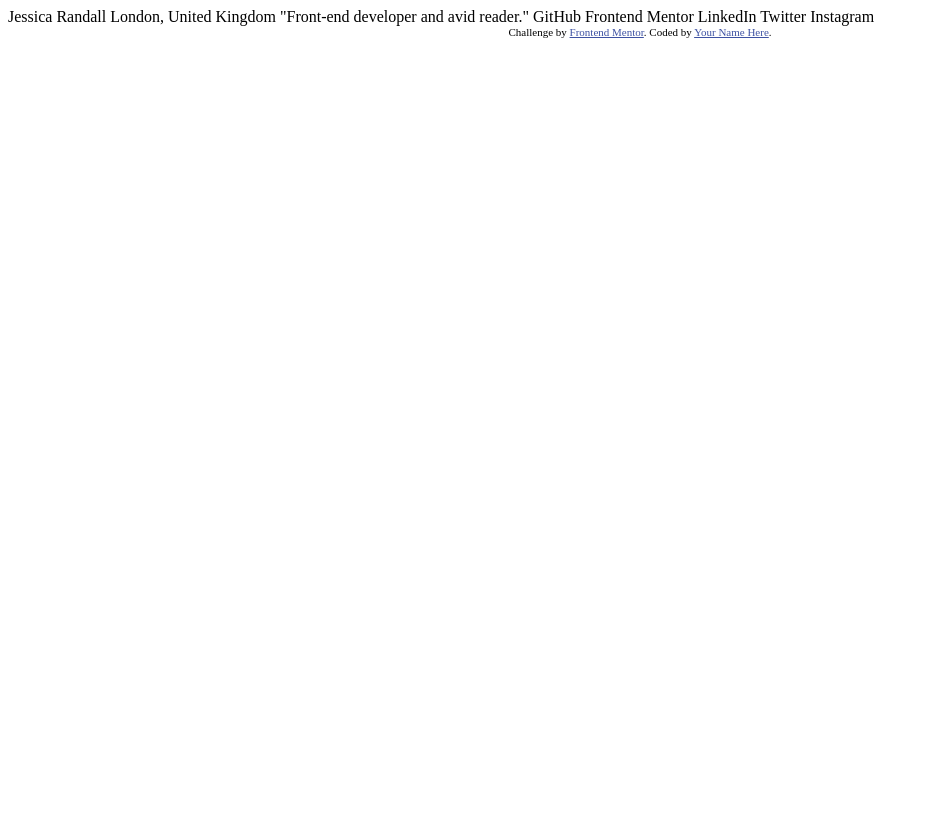
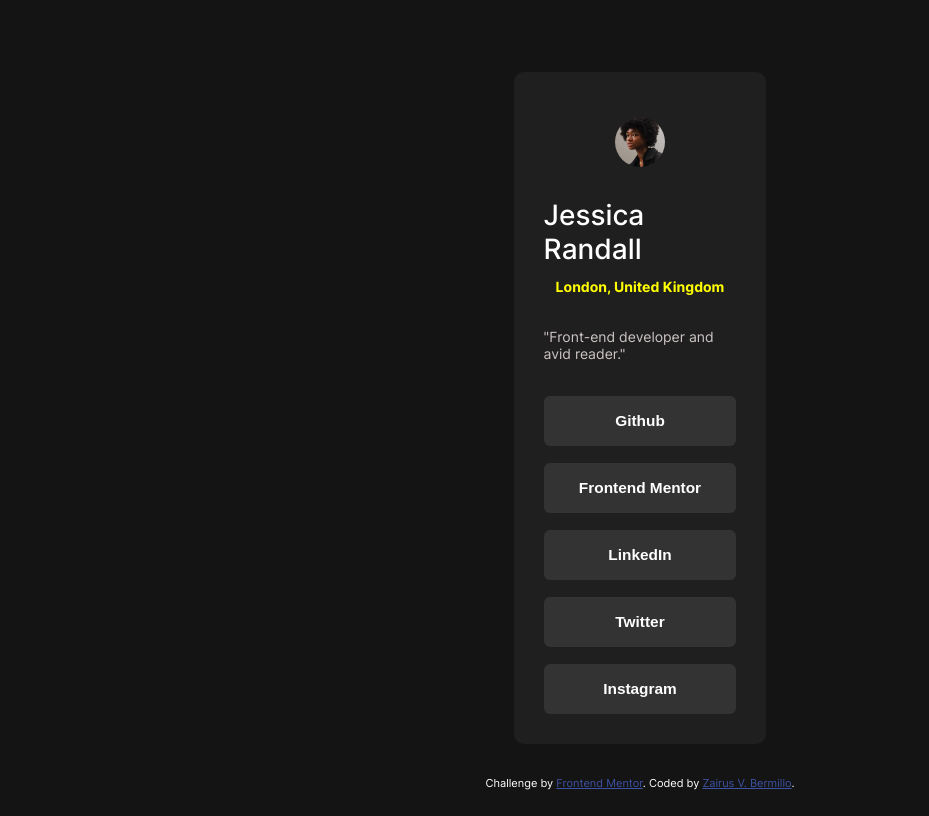
Before and after one commit to notZairus/FrontendMentor_SocialLinks, a plain HTML site: page index.html in a window 1280 px wide. Shown: the whole page, without its empty margins (0-929 px from the left). Drawn offline with Linux system fonts and the light colour scheme; files whose address does not match are found by name.

Commit message:
inaantok na ko bukas ko tapusin

```diff
--- a/index.html
+++ b/index.html
@@ -10,25 +10,114 @@
 
   <!-- Feel free to remove these styles or customise in your own stylesheet 👍 -->
   <style>
-    .attribution { font-size: 11px; text-align: center; }
+
+    @font-face {
+      font-family: Needed Font;
+      src: url(./assets/fonts/\/Inter-VariableFont_slnt\,wght.ttf);
+    }
+
+    .attribution { font-size: 11px; text-align: center; color: white; position: fixed; bottom: 10px;}
     .attribution a { color: hsl(228, 45%, 44%); }
+
+    html {
+      font-family: "Needed Font", Arial, Helvetica, sans-serif;
+      font-size: 14px;
+    }
+
+    body {
+      background-color: hsl(0, 0%, 8%);
+      height: 100dvh;
+      display: flex;
+      align-items: center;
+      justify-content: center;
+      flex-direction: column;
+      position: relative;
+    }
+
+    main {
+      width: 20%;
+      background-color: hsl(0, 0%, 12%);
+      border-radius: 10px;
+      box-sizing: border-box;
+      padding: 45px 30px 30px 30px;
+
+      display: flex;
+      flex-direction: column;
+      align-items: center;
+      gap: 20px;
+    }
+
+    main .info {
+      width: 100%;
+      display: flex;
+      flex-direction: column;
+      align-items: center;
+    }
+
+    .info img {
+      width: 26%;
+      border-radius: 50%;
+      margin-bottom: 12px;
+    }
+
+    .info h1 {
+      color: white;
+      font-weight: 500;
+      margin-bottom: 0px;
+    }
+
+    .info h4 {
+      color: yellow;
+      margin-top: 12px;
+      font-size: 1rem;
+    }
+
+    .info p {
+      color: rgb(206, 197, 197);
+    }
+
+    .menu {
+      width: 100%;
+      display: flex;
+      flex-direction: column;
+      gap: 17px;
+    }
+
+    .menu button {
+      width: 100%;
+      height: 50px;
+      background-color: hsl(0, 0%, 20%);
+      border: none;
+      border-radius: 6px;
+      color: white;
+      font-size: 1.1rem;
+      font-weight: 700;
+    }
+
+
   </style>
 </head>
 <body>
 
-  Jessica Randall
-  London, United Kingdom
-  "Front-end developer and avid reader."
-
-  GitHub
-  Frontend Mentor
-  LinkedIn
-  Twitter
-  Instagram
+  <main>
+    <div class="info">
+      <img src="./assets/images/avatar-jessica.jpeg">
+      <h1>Jessica Randall</h1>
+      <h4>London, United Kingdom</h4>
+      <p>"Front-end developer and avid reader."</p>
+    </div>
+    <div class="menu">
+      <button>Github</button>
+      <button>Frontend Mentor</button>
+      <button>LinkedIn</button>
+      <button>Twitter</button>
+      <button>Instagram</button>
+    </div>
+  </main>
 
   <div class="attribution">
     Challenge by <a href="https://www.frontendmentor.io?ref=challenge" target="_blank">Frontend Mentor</a>.
-    Coded by <a href="#">Your Name Here</a>.
+    Coded by <a href="https://fb.com/zairus.bermillo.9" target="_blank">Zairus V. Bermillo</a>.
   </div>
 </body>
 </html>
```
Also changed, not shown: assets/fonts/Inter-VariableFont_slnt,wght.ttf (added), assets/fonts/static/Inter-Bold.ttf (added), assets/fonts/static/Inter-Regular.ttf (added), assets/fonts/static/Inter-SemiBold.ttf (added), assets/images/avatar-jessica.jpeg (added), assets/images/favicon-32x32.png (added).
